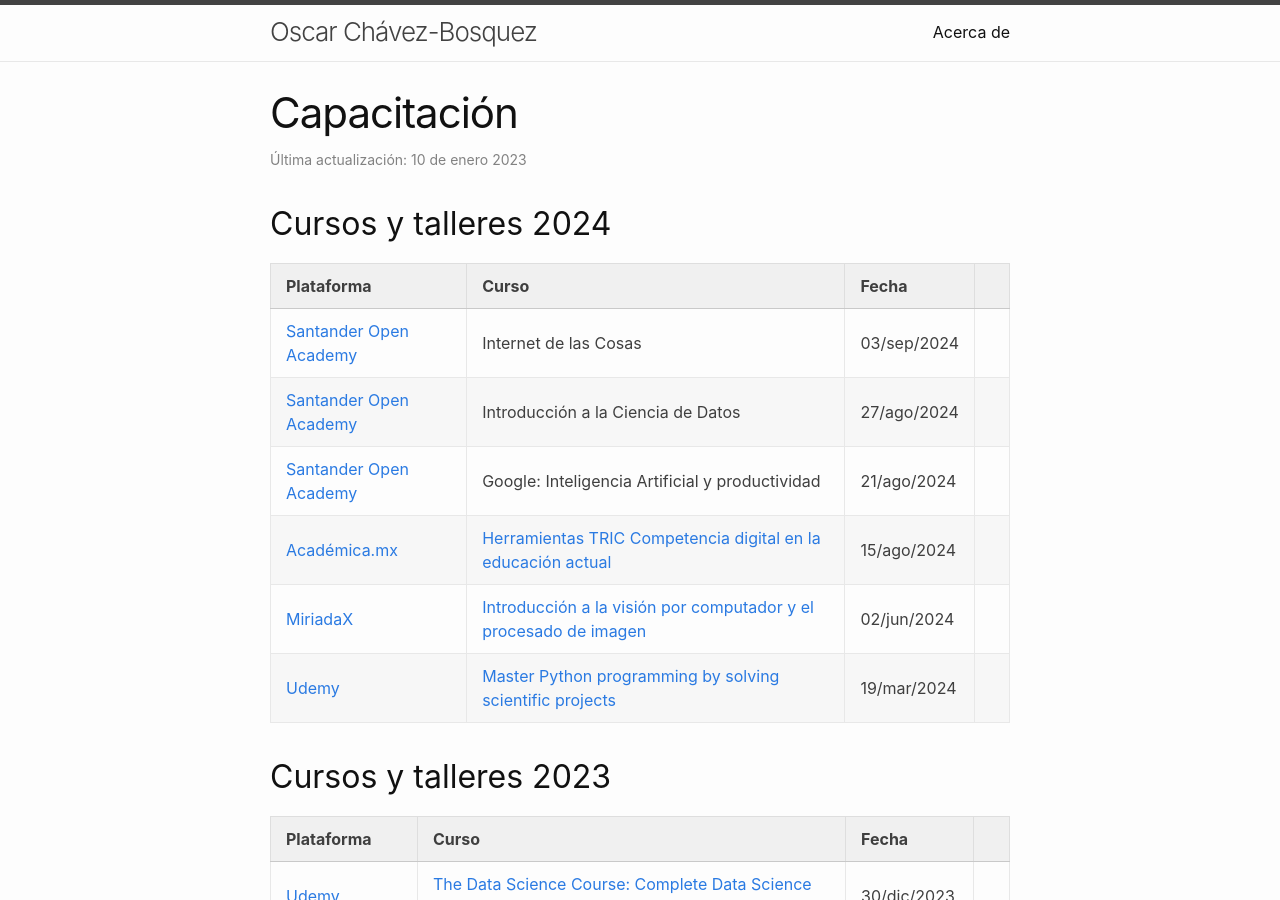
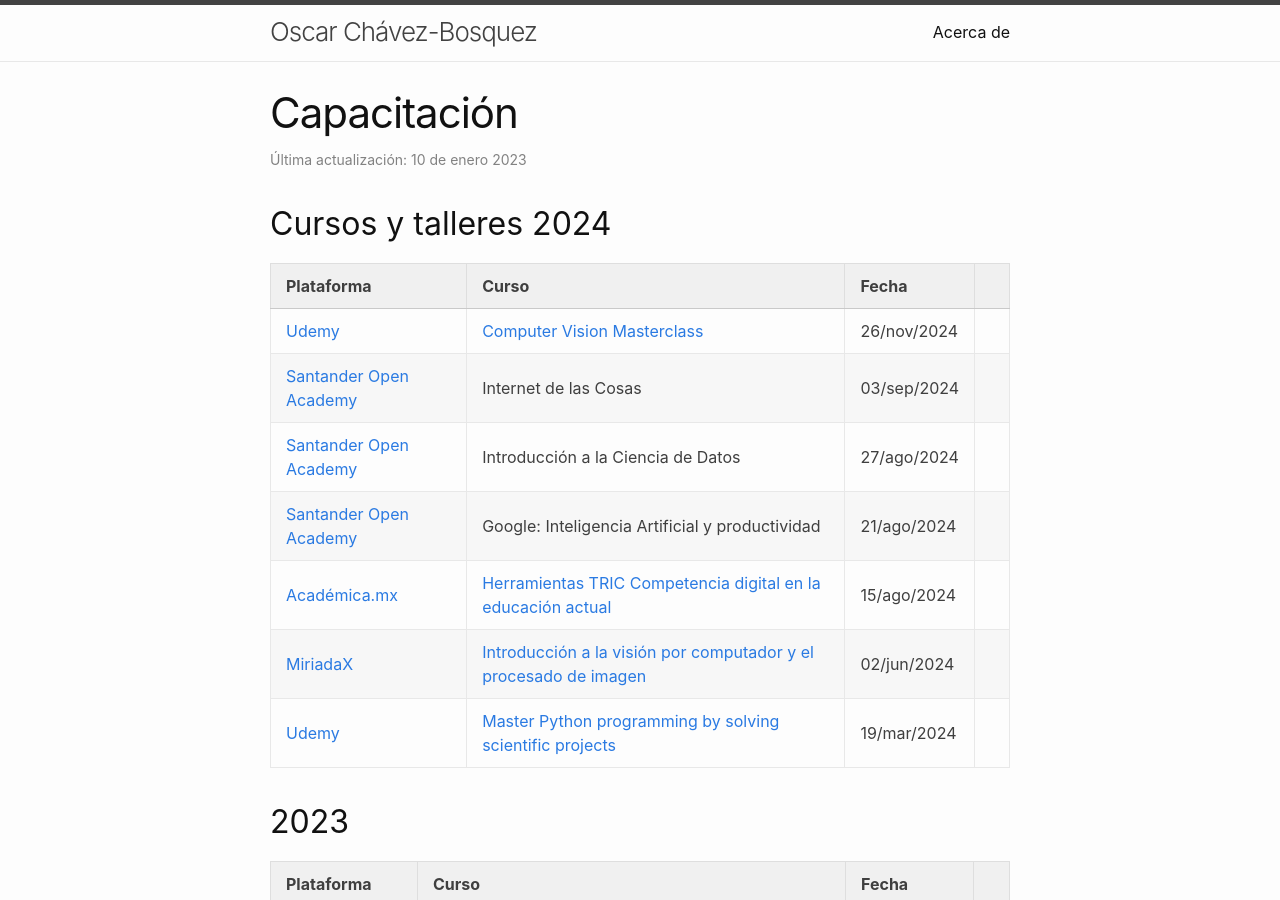
Before and after one commit to chavezbosquez/chavezbosquez.github.io, a Jekyll site: the page built from personal/cursos.markdown, in a window 1280 px wide and 900 px high. Built offline with Jekyll 4.4.1, drawn with Linux system fonts in a browser that asks for light colours.

Commit message:
Capacitación

```diff
--- a/personal/cursos.markdown
+++ b/personal/cursos.markdown
@@ -10,37 +10,38 @@ date     : 2023-01-10 15:52:00 -0600
 
 | Plataforma | Curso | Fecha |
 | --- | --- | ---|
+| [Udemy](https://www.udemy.com/course/computer-vision-masterclass){:target="_blank"} | [Computer Vision Masterclass](https://www.udemy.com/certificate/UC-f81379d8-ee65-4aef-b085-060eb7107df5/){:target="_blank"} | 26/nov/2024 | <!-- 25.5h -->
 | [Santander Open Academy](https://www.santanderopenacademy.com/es/courses/iot.html){:target="_blank"} | Internet de las Cosas | 03/sep/2024 |  <!-- 8h -->
 | [Santander Open Academy](https://www.santanderopenacademy.com/es/courses/introduction-to-data-science.html){:target="_blank"} | Introducción a la Ciencia de Datos | 27/ago/2024 |  <!-- 6h -->
 | [Santander Open Academy](https://www.santanderopenacademy.com/es/courses/google-artificial-intelligence-and-productivity.html){:target="_blank"} | Google: Inteligencia Artificial y productividad | 21/ago/2024 |  <!-- 8h -->
 | [Académica.mx](https://academica.mx/course/view.php?id=2114){:target="_blank"} | [Herramientas TRIC Competencia digital en la educación actual](https://academica.mx/mod/customcert/verify_certificate.php?contextid=2555593&code=XUsBQ2rBVZ&qrcode=1){:target="_blank"} | 15/ago/2024 | <!-- 25h -->
 | [MiriadaX](https://cursos.miriadax.net/course/view.php?id=1493){:target="_blank"} | [Introducción a la visión por computador y el procesado de imagen](https://cursos.miriadax.net/mod/customcert/verify_certificate.php?contextid=612430&code=CL8JWXaIfK&qrcode=1){:target="_blank"} | 02/jun/2024 | <!-- h -->
-| [Udemy](https://www.udemy.com/course/python-scientific-x/){:target="_blank"} | [Master Python programming by solving scientific projects](https://www.udemy.com/certificate/UC-c890f3c2-0739-4c62-8624-3ba655e39a0c/){:target="_blank"} | 19/mar/2024 | <!-- 37h -->
+| [Udemy](https://www.udemy.com/course/python-scientific-x){:target="_blank"} | [Master Python programming by solving scientific projects](https://www.udemy.com/certificate/UC-c890f3c2-0739-4c62-8624-3ba655e39a0c/){:target="_blank"} | 19/mar/2024 | <!-- 37h -->
 
 
-## Cursos y talleres 2023
+## 2023
 
 | Plataforma | Curso | Fecha |
 | --- | --- | ---|
-| [Udemy](https://www.udemy.com/course/the-data-science-course-complete-data-science-bootcamp/){:target="_blank"} | [The Data Science Course: Complete Data Science Bootcamp 2023](https://www.udemy.com/certificate/UC-ae3feed7-6e5c-46b1-b2c1-5477de378c48/){:target="_blank"} | 30/dic/2023 | <!-- 32h -->
+| [Udemy](https://www.udemy.com/course/the-data-science-course-complete-data-science-bootcamp){:target="_blank"} | [The Data Science Course: Complete Data Science Bootcamp 2023](https://www.udemy.com/certificate/UC-ae3feed7-6e5c-46b1-b2c1-5477de378c48/){:target="_blank"} | 30/dic/2023 | <!-- 32h -->
 | [Google Skillshop](https://skillshop.exceedlms.com/student/collection/798207-apps){:target="_blank"} | [Curso de Desarrollo de Apps Móviles](https://skillshop.exceedlms.com/student/award/Pt9VBN1DpyQqLLTZXNMPFGb7){:target="_blank"} | 12/dic/2023 <!-- 40h --> |
 | [Analytics Vidhya](https://courses.analyticsvidhya.com/courses/Machine-Learning-Certification-Course-for-Beginners){:target="_blank"} | [Machine Learning Certification Course for Beginners](https://courses.analyticsvidhya.com/certificates/ux8zmuccr6){:target="_blank"} | 23/nov/2023 <!-- 80h --> |
 | [Kaggle](https://www.kaggle.com/learn/pandas){:target="_blank"} | [Pandas](https://www.kaggle.com/learn/certification/chavezbosquez/pandas){:target="_blank"} | 15/sep/2023 <!-- 4h --> |
 | [OpenCV](https://opencv.org/course-opencv-for-beginners/){:target="_blank"} | [OpenCV for Beginners](https://courses.opencv.org/certificates/ba58915597f444828aacc0acabab8a04){:target="_blank"} | 12/abr/2023 <!-- 30h --> |
 
-### 2022
+## 2022
 
 | Plataforma | Curso | Fecha |
 | --- | --- | ---|
-| [Udemy](https://www.udemy.com/course/deeplearning/){:target="_blank"} | [Deep Learning A-Z™: Hands-On Artificial Neural Networks](https://www.udemy.com/certificate/UC-62ef14dd-6819-47e2-88cd-de1cf149a491/){:target="_blank"} | 27/dic/2022 <!-- 22.5 h --> |
+| [Udemy](https://www.udemy.com/course/deeplearning){:target="_blank"} | [Deep Learning A-Z™: Hands-On Artificial Neural Networks](https://www.udemy.com/certificate/UC-62ef14dd-6819-47e2-88cd-de1cf149a491/){:target="_blank"} | 27/dic/2022 <!-- 22.5 h --> |
 | UJAT | Python aplicado en las Matemáticas | 01/dic/2022 <!-- 40 h --> |
 | [ELAP 2022](https://isg-uah.github.io/elap2022/){:target="_blank"} | [Aprendizaje profundo para procesamiento de imagen](https://github.com/ISG-UAH/elap2022/blob/main/diplomas/156_ELAP2022.pdf){:target="_blank"} | 08/jul/2022 <!-- 15 h --> |
 | [NVIDIA](https://www.nvidia.com/en-us/training/){:target="_blank"} | [Fundamentals of Deep Learning](https://courses.nvidia.com/certificates/50264cc4a49144ce890fa0df8049fb5b/){:target="_blank"} | 11/may/2022 <!-- 8 h --> |
 | [Great Learning](https://www.mygreatlearning.com){:target="_blank"} | [Deep Learning with Python](https://olympus1.mygreatlearning.com/course_certificate/SWEYZJKA){:target="_blank"} | 23/abr/2022 <!-- 8 h --> |
 | [AI Campus](https://learn.ki-campus.org){:target="_blank"} | [Applied Edge AI: Deep Learning Outside of the Cloud](https://learn.ki-campus.org/verify/ximat-pozid-hatuz-bygap-vocak){:target="_blank"} | 24/feb/2022 <!-- 6 sem 6-8 h --> |
-| [Udemy](https://www.udemy.com/course/math-with-python/){:target="_blank"} | [Master Math by Coding in Python](https://www.udemy.com/certificate/UC-d1f4c6ea-44e4-4343-a57f-8f8fbb49c832/){:target="_blank"} | 04/feb/2022 <!-- 37 h --> |
+| [Udemy](https://www.udemy.com/course/math-with-python){:target="_blank"} | [Master Math by Coding in Python](https://www.udemy.com/certificate/UC-d1f4c6ea-44e4-4343-a57f-8f8fbb49c832/){:target="_blank"} | 04/feb/2022 <!-- 37 h --> |
 
-### 2021
+## 2021
 
 | Plataforma | Curso | Fecha |
 | --- | --- | ---|
@@ -50,10 +51,10 @@ date     : 2023-01-10 15:52:00 -0600
 | [openSAP](https://open.sap.com){:target="_blank"} | [Getting Started with Data Science](https://open.sap.com/verify/xucal-nunom-lacat-zopeb-culaz){:target="_blank"} | 30/jul/2021 <!-- 24 h --> |
 | [FUN-MOOC](https://www.fun-mooc.fr/en/courses/machine-learning-python-scikit-learn/){:target="_blank"} |  Machine learning in Python with scikit-learn | 15/jul/2021 <!-- 35 h --> |
 | [openSAP](https://open.sap.com){:target="_blank"} | [Exploring the World of AI](https://open.sap.com/verify/ximaf-bybac-samoh-vecyt-bemor){:target="_blank"} | 14/may/2021 <!-- 9 h --> |
-| [Udemy](https://www.udemy.com/course/flutter-ios-android-fernando-herrera/){:target="_blank"} | [Flutter: Tu guía completa de desarrollo para IOS y Android](https://www.udemy.com/certificate/UC-66829eb6-326c-441d-a5ea-2b76cf2596d2/){:target="_blank"} | 28/abr/2021 <!-- 34 h --> |
+| [Udemy](https://www.udemy.com/course/flutter-ios-android-fernando-herrera){:target="_blank"} | [Flutter: Tu guía completa de desarrollo para IOS y Android](https://www.udemy.com/certificate/UC-66829eb6-326c-441d-a5ea-2b76cf2596d2/){:target="_blank"} | 28/abr/2021 <!-- 34 h --> |
 | [CISCO - Python Institute](http://csrinfo.cisconetspace.com/LA_LP_FY20YoMeQuedoenCasaAprendiendo.html){:target="_blank"} | PCAP: Programming Essentials in Python | 09/mar/2021 <!-- 60 h --> |
 
-### 2020
+## 2020
 
 | Plataforma | Curso | Fecha |
 | --- | --- | ---|
@@ -65,7 +66,7 @@ date     : 2023-01-10 15:52:00 -0600
 | [IT Open Knowledge Center](https://it-okcenter.com){:target="_blank"} | Desarrollo de Aplicaciones sobre la plataforma Android | 18/may/2020 |
 | [Udemy](https://www.udemy.com){:target="_blank"} | [Optimization with Metaheuristics in Python](https://www.udemy.com/certificate/UC-5b922bb9-bf33-40e6-89a8-9b66a5ecdf45/){:target="_blank"} | 16/abr/2020 |
 
-### 2019
+## 2019
 
 | Plataforma | Curso | Fecha |
 | --- | --- | ---|
@@ -74,7 +75,7 @@ date     : 2023-01-10 15:52:00 -0600
 | [Casa de Lletres](https://www.casadelletres.eu/redaccion_cientifica){:target="_blank"} | ¿Cómo escribir en inglés un artículo científico? | 06/abr/2019 |
 | [MiríadaX](https://miriadax.net/web/general-navigation/cursos){:target="_blank"} | Programación con JavaScript | 15/feb/2019 |
 
-### 2018
+## 2018
 
 | Plataforma | Curso | Fecha |
 | --- | --- | ---|
@@ -82,14 +83,14 @@ date     : 2023-01-10 15:52:00 -0600
 | [SIA Software SA de CV](https://www.siasw.com/index.php/es/){:target="_blank"} | Desarrollo de Aplicaciones Distribuidas | 07/dic/2018 |
 | [EdX](https://www.edx.org){:target="_blank"} | [CSS.0x: CSS Basics](https://courses.edx.org/certificates/8250edd6fe354f8bb4835ef16f8dd6da){:target="_blank"} | 29/jul/2018 |
 
-### 2017
+## 2017
 
 | Plataforma | Curso | Fecha |
 | --- | --- | ---|
 | [EdX](https://www.edx.org){:target="_blank"} | [HTML5 Part 2: Advanced Techniques for Designing HTML5 Apps](https://courses.edx.org/certificates/9f4bcf4123f843c2912adc97610b0675){:target="_blank"} | 29/mar/2017 |
 | UJAT | El Sorprendente Mundo de la Filosofía | 20/ene/2017 |
 
-### 2016
+## 2016
 
 | Plataforma | Curso | Fecha |
 | --- | --- | ---|
```
